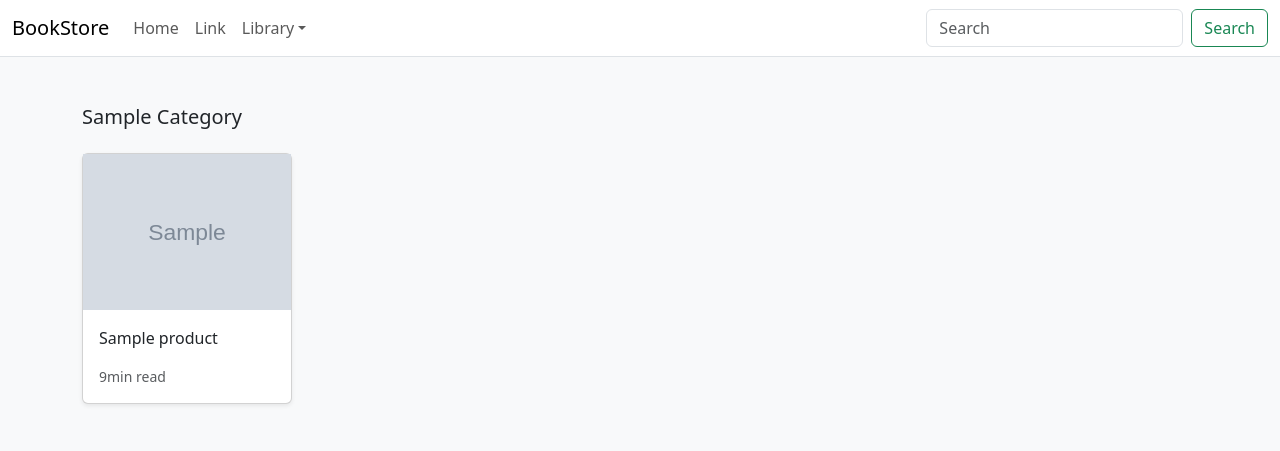
After one commit to vipinkumar66/django-ecom-learning, a Django app: a page that uses templates/inventory/base.html in a window 1280 px wide. The commit adds this page. Shown: the top 451 px of the page. Run offline with Django 4.2, Linux system fonts and the light colour scheme; tables that the repository leaves empty hold one stand-in row (values such as "Sample post"); grey boxes marked "Sample" are stand-in pictures.

Commit message:
Category, view and template completed

```diff
--- a/inventory/models.py
+++ b/inventory/models.py
@@ -11,7 +11,7 @@ class Category(models.Model):
         verbose_name_plural = "Categories"
 
     def get_absolute_url(self):
-        return reverse("store:product_detail", args=[self.slug])
+        return reverse("store:category_list", args=[self.slug])
 
     def __str__(self):
         # To represent the data properly
--- a/inventory/urls.py
+++ b/inventory/urls.py
@@ -5,5 +5,8 @@ app_name = "store"
 
 urlpatterns = [
     path("", views.all_products, name="all_products"),
-    path("item/<slug:slug>", views.product_detail, name="product_detail")
+    path("item/<slug:slug>", views.product_detail, name="product_detail"),
+    # Lets write a category serach url: Bascically when ever we will be searching a category at that time
+    # we will be getting all the products related to that category
+    path("search/<slug:category_slug>", views.category_list, name="category_list"),
 ]
--- a/inventory/views.py
+++ b/inventory/views.py
@@ -18,3 +18,9 @@ def product_detail(request, slug):
     product = get_object_or_404(Product, slug=slug, in_stock=True)
     # This get_object_or_404 (we need to pass the model and the filters or requirements) as we gave here
     return render(request, "inventory/products/detail.html", {'product':product})
+
+def category_list(request, category_slug):
+    category = get_object_or_404(Category, slug=category_slug)
+    products = Product.objects.filter(category=category)
+    return render(request, "inventory/products/category.html",
+                  {"category":category, "products":products})
--- a/templates/inventory/base.html
+++ b/templates/inventory/base.html
@@ -27,7 +27,7 @@
                             <li><a class="dropdown-item" href="{% url "store:all_products" %}">All</a></li>
                             {% for c in categories %}
                             <li {% if category.slug == c.slug%}class="selected"{% endif %}>
-                                <a href="{{ c.get_absolute_url}}" class="dropdown-item">{{c.name|title }}</a>
+                                <a href="{{ c.get_absolute_url }}" class="dropdown-item">{{ c.name|title }}</a>
                             </li>
                             {% endfor %}
                         </ul>
--- /dev/null
+++ b/templates/inventory/products/category.html
@@ -0,0 +1,41 @@
+
+{% extends "../base.html" %}
+{% load static %}
+{% block title %}Home{% endblock %}
+{% block content %}
+
+
+<main>
+
+  <div class="album py-5 bg-light">
+    <div class="container">
+
+      <div class="pb-3 h5">{{ category.name|title }}</div>
+      <div class="row row-cols-1 row-cols-sm-2 row-cols-md-5 g-3">
+
+        {% for product in products %}
+
+        <div class="col">
+          <div class="card shadow-sm">
+            <img class="img-fluid" alt="Responsive image" src="{{ product.image.url }}">
+            <div class="card-body">
+              <p class="card-text">
+                <a class="text-dark text-decoration-none" href="{{ product.get_absolute_url }}">{{ product.title }}</a>
+              </p>
+              <div class="d-flex justify-content-between align-items-center">
+                <small class="text-muted">9min read</small>
+              </div>
+            </div>
+          </div>
+        </div>
+
+        {% endfor %}
+
+      </div>
+    </div>
+  </div>
+
+
+</main>
+
+{% endblock %}
```
